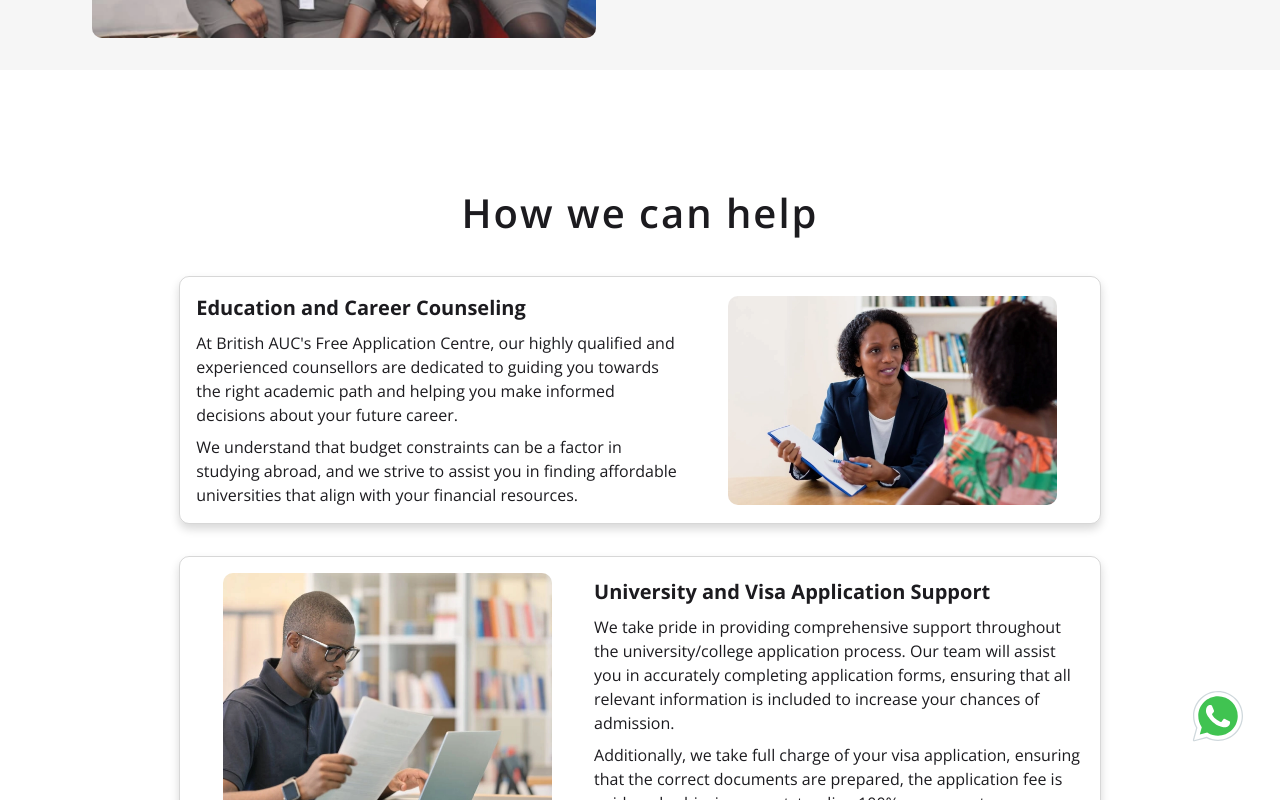
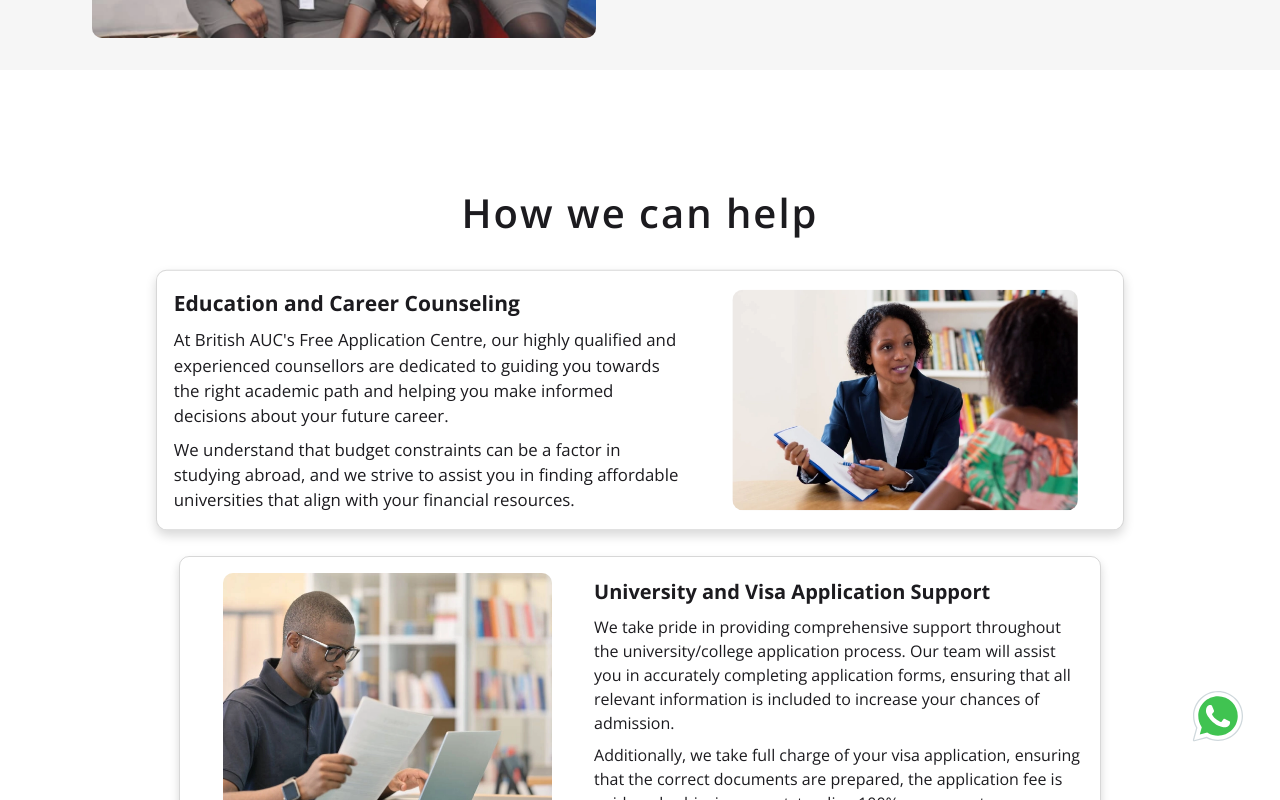
Before and after one commit to British-AUC/company-website, a React (Vite) app in the folder website/: page / in a window 1280 px wide. In both pictures the pointer is over the element 640 px from the left and 1857 px from the top of the page. Shown: the part 1457-2257 px from the top of the page. Built offline with nearby package versions, Linux system fonts and the light colour scheme.

Commit message:
added css transition to whatsapp

```diff
--- a/website/src/components/Whatsapp.jsx
+++ b/website/src/components/Whatsapp.jsx
@@ -3,7 +3,7 @@ import whatsapp from "../assets/whatsapp.svg"
 
 export default function WhatsApp(){
     return (
-        <div className="whatsapp">
+        <div className="whatsapp" title="Speak to our Customer Representative on Whatsapp">
             <a href="https://wa.link/16iyyk" target="_blank">
                 <img src={whatsapp} alt="WhatsApp Icon" />
             </a>
--- a/website/src/styles/App.css
+++ b/website/src/styles/App.css
@@ -307,6 +307,10 @@ footer #copyright2 {
   border-radius: 10px;
   width: 80%;
   height: auto;
+  transition: all 0.3s ease; /* Add transition for smooth effect */
+}
+.section-three .service:hover {
+  transform: scale(1.05); /* Increase size on hover */
 }
 .section-three .service-left {
   display: flex;
@@ -1006,6 +1010,10 @@ footer #copyright2 {
   bottom: 3em;
   right: 2em;
   z-index: 10;
+  transition: all 0.3s ease; /* Add transition for smooth effect */
+}
+.whatsapp:hover {
+  transform: scale(1.1); /* Increase size on hover */
 }
 
 .event-page {
--- a/website/src/styles/App.scss
+++ b/website/src/styles/App.scss
@@ -378,6 +378,11 @@ footer {
     border-radius: 10px;
     width: 80%;
     height: auto;
+    transition: all 0.3s ease; /* Add transition for smooth effect */
+
+    &:hover {
+      transform: scale(1.05); /* Increase size on hover */
+    }
   }
 
   .service-left {
@@ -1231,6 +1236,12 @@ footer {
   bottom: 3em;
   right: 2em;
   z-index: 10;
+  transition: all 0.3s ease; /* Add transition for smooth effect */
+
+  &:hover {
+    transform: scale(1.1); /* Increase size on hover */
+  }
+
 }
 
 // WHATSAPP SECTION END
```
Also changed, not shown: 1 other file (tests, documents, lock files or other folders).
